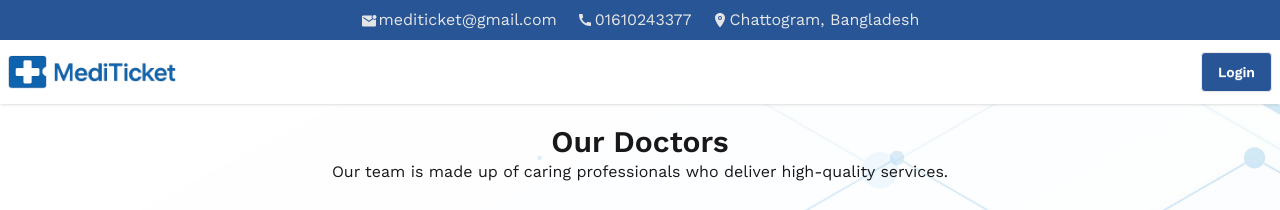
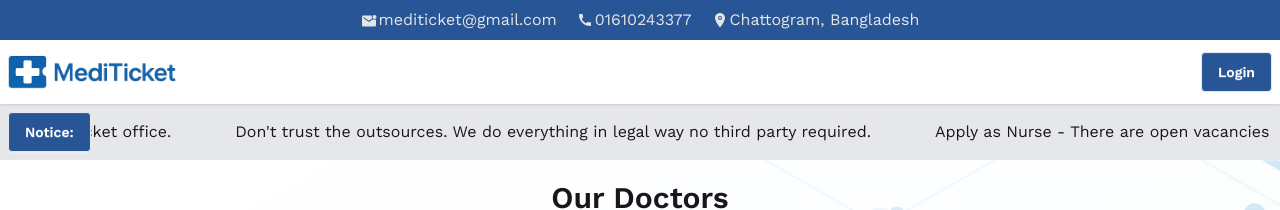
Before and after one commit to Suprio-Das/MediTicket, a React (Vite) app: page /doctors in a window 1280 px wide. Shown: the top 210 px of the page. Built offline with nearby package versions, Linux system fonts and the light colour scheme; no server answers.

Commit message:
Notice board added on doctors page and layout modified

```diff
--- a/src/Components/Doctors/Doctors.jsx
+++ b/src/Components/Doctors/Doctors.jsx
@@ -1,3 +1,4 @@
+import Marquee from 'react-fast-marquee';
 import DoctorsData from '../../../public/Doctors.json'
 const Doctors = () => {
     const { Medicine, Dental, Dialysis, Eye, NeuroMedicine, Skin } = DoctorsData.departments;
@@ -13,6 +14,18 @@ const Doctors = () => {
         }
     ];
     return (
+        <div>
+            {/* Notice Board */}
+            <div>
+                <div className="bg-gray-200 p-2 flex items-center">
+                    <button className="btn bg-[#275596] outline-0 text-white">Notice: </button>
+                    <Marquee pauseOnHover={true} speed={100}>
+                        {
+                            dummyNotice.map((notice, index) => <span key={index} className="mr-16">{notice.name}</span>)
+                        }
+                    </Marquee>
+                </div>
+            </div>
             <div className="mx-auto doctors p-5">
                 <h1 className="text-center text-3xl font-semibold">Our Doctors</h1>
                 <p className="text-center">Our team is made up of caring professionals who deliver high-quality services.</p>
@@ -131,6 +144,7 @@ const Doctors = () => {
                     </div>
                 </section>
             </div>
+        </div>
     );
 };
 
```
Lines whose indentation alone changed are shown as unchanged.
